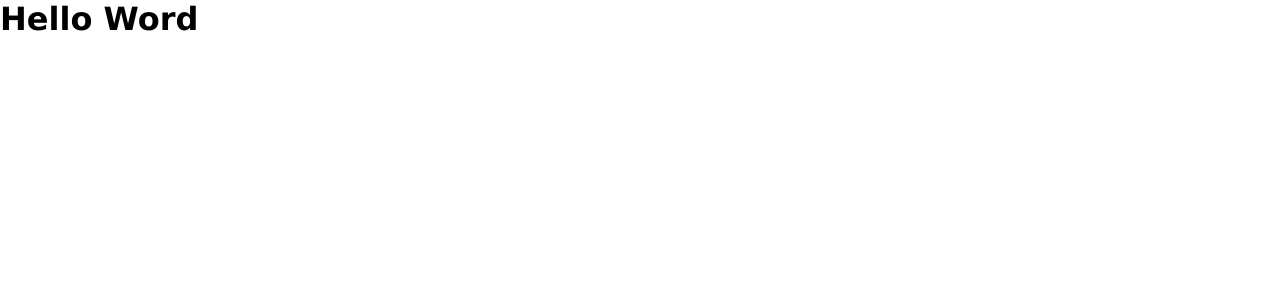
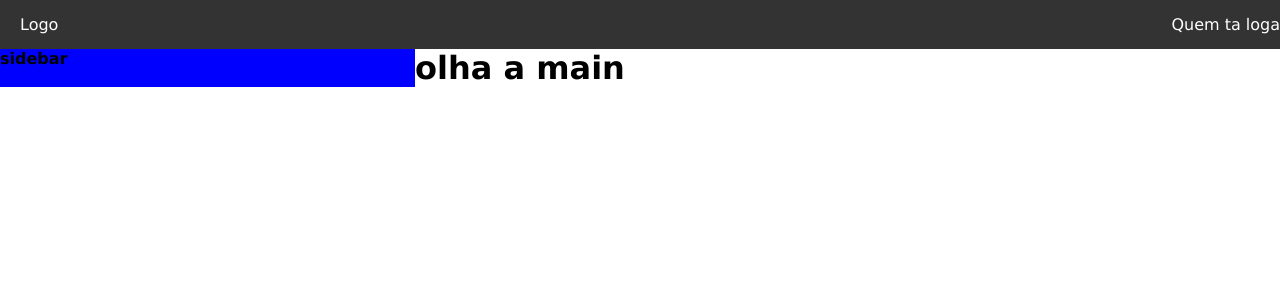
Before and after one commit to Joao-Pedro15/devHelper-frontend, a React (Create React App) app in the folder client/: page /home in a window 1280 px wide. Shown: the top 300 px of the page. Built offline with nearby package versions, Linux system fonts and the light colour scheme.

Commit message:
feat: implements layout component in home page

```diff
--- a/client/src/pages/Home/index.tsx
+++ b/client/src/pages/Home/index.tsx
@@ -1,9 +1,12 @@
 import React from 'react'
+import { Layout } from '../../components/Layout'
 
 export function Home() {
   return (
-    <div>
-      <h1>Hello Word</h1>
-    </div>
+    <Layout isToggle={true}>
+      <main>
+        <h1>olha a main</h1>
+      </main>
+    </Layout>
   )
 }
```
